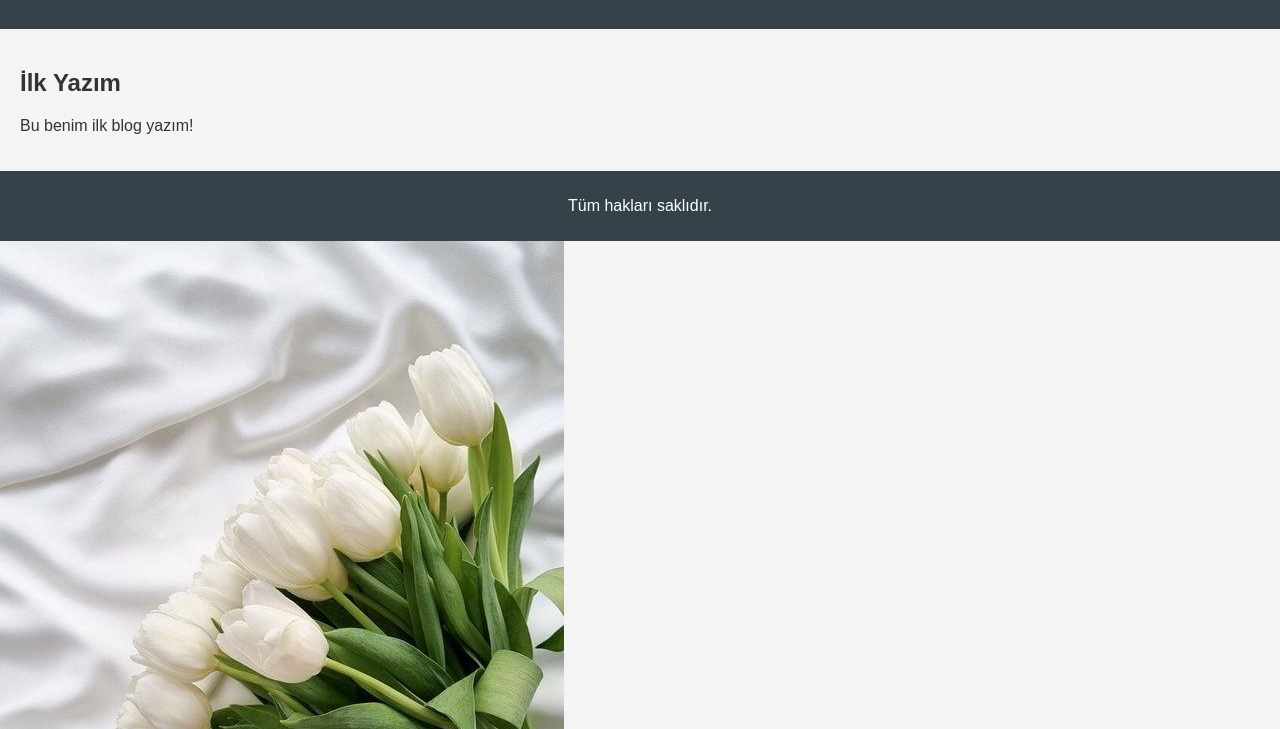
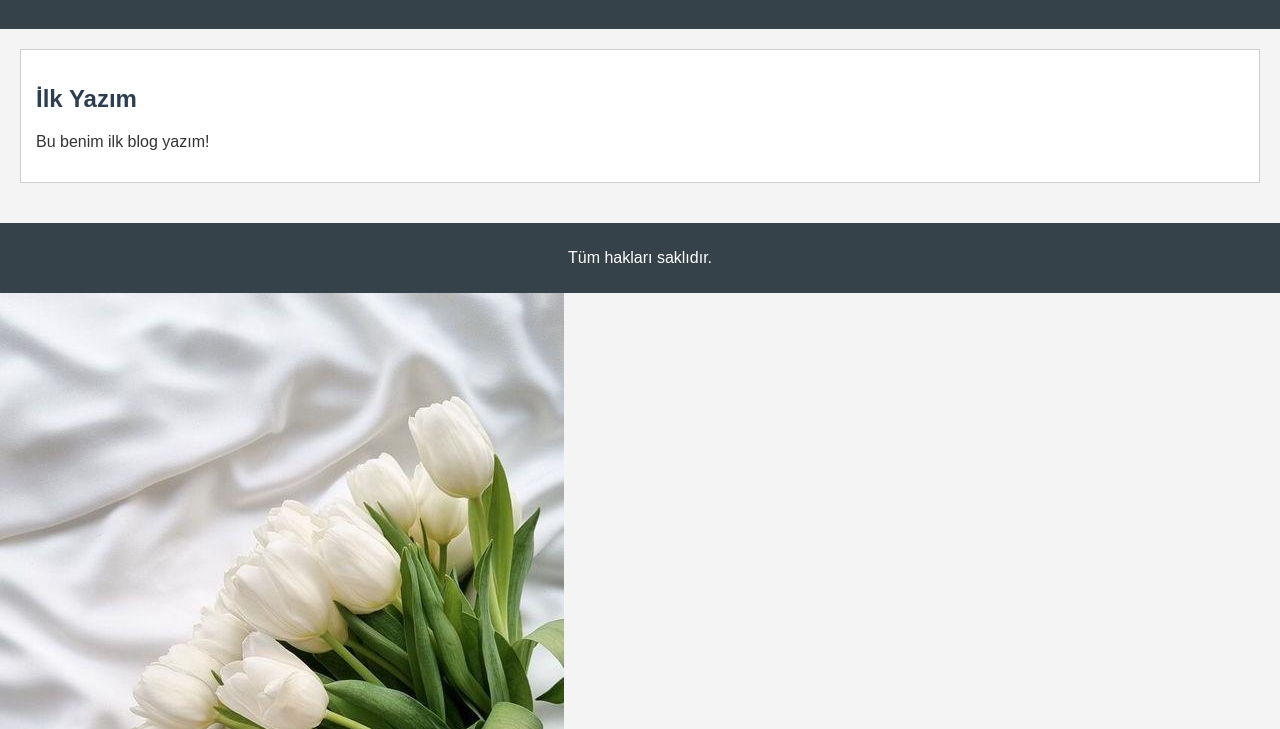
Before and after one commit to beyza-iskin/realorfake, a plain HTML site: page index.html in a window 1280 px wide. Shown: the part 71-800 px from the top of the page. Drawn offline with Linux system fonts and the light colour scheme.

Commit message:
Update style.css
style.css eklendi.

```diff
--- a/style.css
+++ b/style.css
@@ -26,3 +26,13 @@ footer {
     bottom: 0;
     width: 100%;
 }
+h2 {
+    color: #2c3e50;
+}
+
+article {
+    border: 1px solid #ccc;
+    padding: 15px;
+    margin-bottom: 20px;
+    background: #fff;
+}
```
